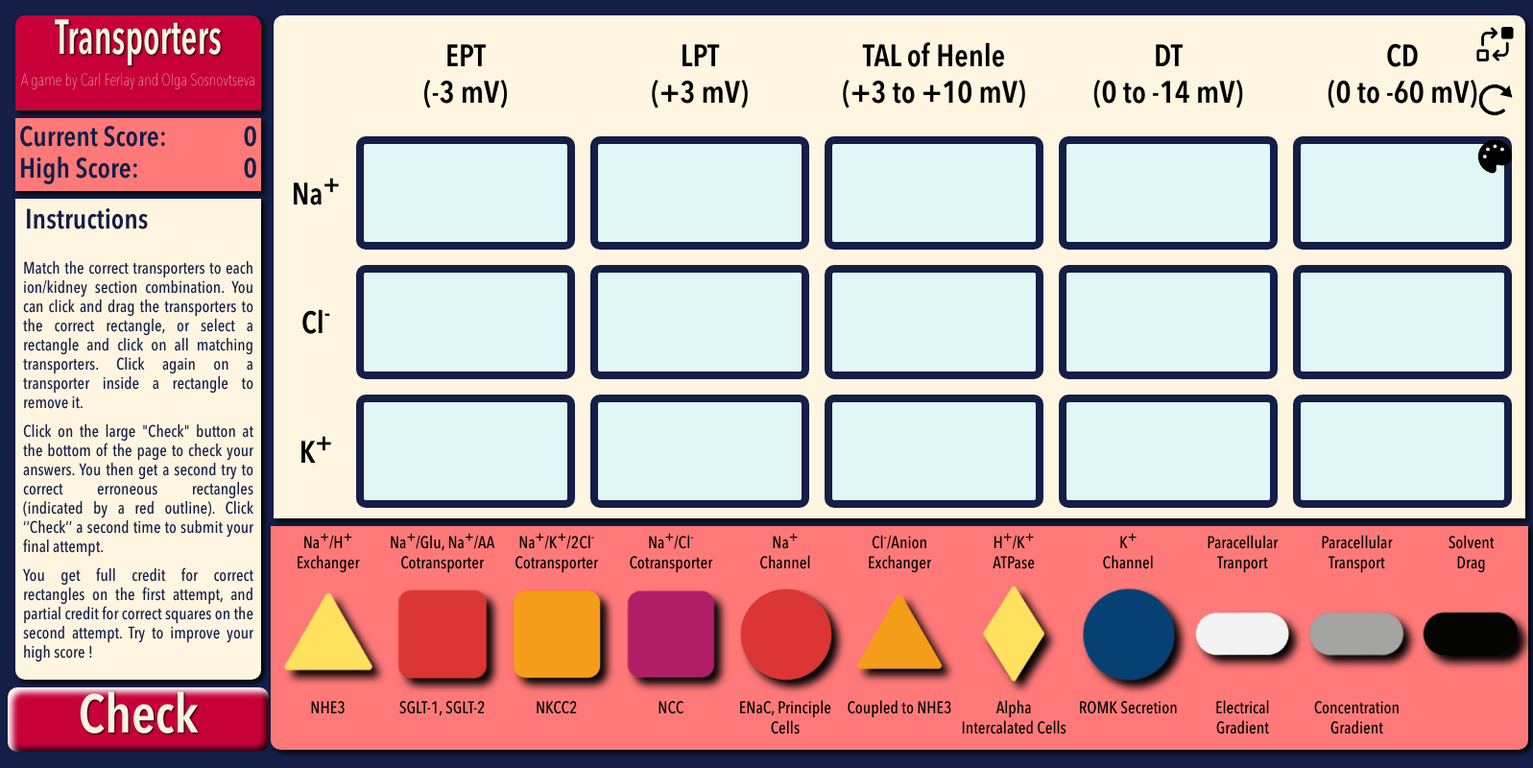
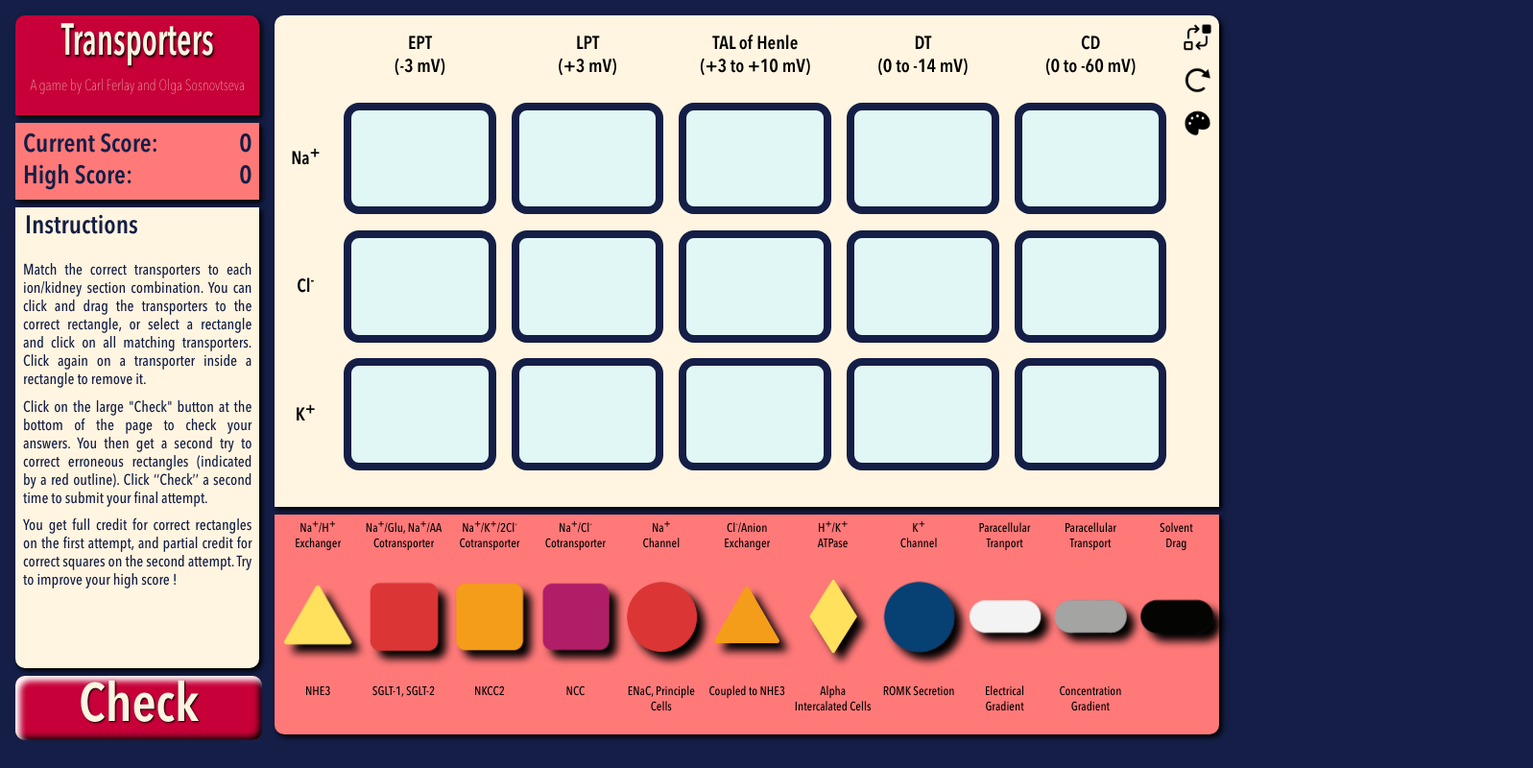
Before and after one commit to olgaUCPH/physioGames, a plain HTML site: page index.html in a window 1280 px wide. Shown: the whole page at 96% size, 1597 px wide, since content can reach past the window. Drawn offline with Linux system fonts and the light colour scheme.

Commit message:
Fixed Landscape display
hopefully

```diff
--- a/script.js
+++ b/script.js
@@ -134,8 +134,11 @@ function removeShape(container, smallShape){
 
 function realignSmallShapes(container) {
     const smallShapes = container.querySelectorAll('.smallShape');
+    const width = container.clientWidth - 20*(Math.min(smallShapes.length,3)-1);
+    const size = Math.min(width/(Math.min(smallShapes.length,3)), container.clientHeight/(smallShapes.length < 4 ? 1:2));
+    display(container.clientWidth/2);
     smallShapes.forEach(shape => {
-        shape.style.width = "calc("+Math.max(0.9 * Math.pow(0.75,smallShapes.length - 1),0.45)+"*12.8vh)";
+        shape.style.width = size+'px';
       });
 }
 
--- a/styles.css
+++ b/styles.css
@@ -62,23 +62,22 @@ body {
   }
 
 #leftColumn{
-    position: absolute;
     left: 0px;
-    margin: 1vh;
-    width: calc(max(17vw,34vh));
+    margin: calc(min(1vh,1vw));
+    width: calc(max(16vw,34vh));
     height: 95%;
     flex-wrap:wrap;
     justify-content: center;
     align-items: center;
-    font-size: 3.6vh;
+    font-size: calc(max(1.6vw,3.3vh));
 }
 
 #titleBox{
-    margin: 1vh;
+    margin: calc(min(1vh,1vw));
     background-color: var(--deep-highlight);
     color: var(--pseudo-white);
-    height: 13%;
-    width: auto;
+    height: 13vh;
+    width: 100%;
     border-top-left-radius: 10px;
     border-top-right-radius: 10px;
     text-align: center;
@@ -93,9 +92,9 @@ body {
 #title{
     font-size: 1.3em;
     font-weight: 700;
-    margin: 5px;
-    padding-top: 5px;
-    margin-bottom: 10px;
+    margin: calc(min(1vh,1vw));
+    padding-top: calc(min(1vh,1vw));
+    margin-bottom: calc(min(2vh,2vw));
     transform: scaleY(1.35);
     text-shadow: 1px 1px 2px black;
 }
@@ -103,16 +102,15 @@ body {
 #author{
     font-size: 0.6em;
     font-weight: 100;
-    margin: 5px;
-    margin-top: 5px;
+    margin: calc(min(1vh,1vw));
 }
 
 #scoreBox{
-    margin: 1vh;
+    margin: calc(min(1vh,1vw));
     background-color: var(--light-highlight);
     color: var(--pseudo-black);
-    width: auto;
-    height: 10%;
+    width: 100%;
+    height: 10vh;
     position: relative;
     -webkit-transition: background-color 0.5s ease-in-out;
     -moz-transition: background-color 0.5s ease-in-out;
@@ -125,16 +123,16 @@ body {
 .scoreText{
     font-weight: 700;
     font-size: 1em;
-    margin: 4px;
+    margin: calc(min(1vh,1vw));
     position: absolute;
 }
 
 #instructionsBox{
-    margin: 1vh;
+    margin: calc(min(1vh,1vw));
     background-color: var(--pseudo-white);
     color: var(--pseudo-black);
-    width: auto;
-    height: 66%;
+    width: 100%;
+    height: 60vh;
     text-align: justify;
     border-bottom-left-radius: 10px;
     border-bottom-right-radius: 10px;
@@ -165,7 +163,7 @@ body {
 
 
 #checkButton {
-  width: 100%;
+  width: 101%;
   appearance: none;
   background-color: var(--deep-highlight);
   border-radius: 10px;
@@ -178,7 +176,7 @@ body {
   font-size: 7vh;
   font-weight: 700;
   letter-spacing: -.24px;
-  margin: 0;
+  margin: 0 1vh 0 1vh;
   outline: none;
   quotes: auto;
   text-align: center;
@@ -203,10 +201,8 @@ body {
 
 
 #rightColumn{
-    position: absolute;
-    left: calc(max(17vw,34vh));
-    margin: 1vh 5px 1vh 5px;
-    width: calc(max(82%,165vh));
+    margin: calc(min(1vh,1vw));
+    width: calc(max(100vw - 17vw,100vh - 50vh));
     height: 95%;
     flex-wrap:wrap;
     justify-content: center;
@@ -215,9 +211,9 @@ body {
 }
 
 #gridContainer{
-    width: auto;
-    height: 69%;
-    margin: 1vh;
+    width: 99%;
+    height: 64vh;
+    margin: calc(min(1vh,1vw));
     background-color: var(--pseudo-white);
     border-top-left-radius: 10px;
     border-top-right-radius: 10px;
@@ -230,13 +226,13 @@ body {
     -ms-transition: background-color 0.5s ease-in-out;
     transition: background-color 0.5s ease-in-out;
     box-shadow: black 3px 3px 5px;
+    font-size: max(2.4vh,1.5vw);
 }
 
 #arsenalContainer{
-    width:auto;
-    height: 30%;
-    margin: 5px;
-    margin-top: 1vh;
+    width:99%;
+    height: 28vh;
+    margin: calc(min(1vh,1vw));
     background-color: var(--light-highlight);
     border-bottom-left-radius: 10px;
     border-bottom-right-radius: 10px;
@@ -250,22 +246,22 @@ body {
     -ms-transition: background-color 0.5s ease-in-out;
     transition: background-color 0.5s ease-in-out;
     box-shadow: black 3px 3px 5px;
+    font-size: max(1.6vh,1vw);
 }
 
 .row {
     display: flex;
-    margin: 0 10px 0 10px;
     height: auto;
     align-items: center;
 }
 
 .rectangle{
-    width: calc(max(12.8vw,26.5vh));
-    height: 12.8vh;
+    width: calc(-5px + 0.2*calc(max(100vw - 17vw,100vh - 50vh) - 7vw - 20*calc(max(0.5vw,1vh)) - 0.07*(max(100vw - 17vw,100vh - 50vh))));
+    height: 12.6vh;
     background-color: var(--rectangle-light);
-    margin: 1vh;
-    border-radius: 10px;
-    border-width: 1vh;
+    margin: calc(max(0.5vw,1vh));
+    border-radius: calc(2*max(0.5vw,1vh));
+    border-width: calc(max(0.5vw,1vh));
     border-style: solid;
     border-color: var(--pseudo-black);
     display: flex;
@@ -295,21 +291,20 @@ body {
 }
 
 .rowLabel{
-  width: calc(max(3.8vw,8.5vh));
-    height: auto;
-    text-align: center;
-    font-size: 4vh;
-    font-weight: 700;
+  width: calc(0.06*(max(100vw - 17vw,100vh - 50vh)));
+  height: auto;
+  text-align: center;
+  font-weight: 700;
 }
 
 .columnLabel{
-    width: calc(max(12.8vw,26.5vh));
-    margin: 1vh;
+  width: calc(-5px + 0.2*calc(max(100vw - 17vw,100vh - 50vh) - 7vw - 20*calc(max(0.5vw,1vh)) - 0.07*(max(100vw - 17vw,100vh - 50vh))));
+  margin: calc(max(0.5vw,1vh));
+  margin-top: 0;
     text-align: center;
-    font-size: 4vh;
     font-weight: 700;
-    border-radius: 10px;
-    border-width: 1vh;
+    border-radius: calc(2*max(0.5vw,1vh));
+    border-width: calc(max(0.5vw,1vh));
     border-style: solid;
     border-color: var(--pseudo-white);
     -webkit-transition: border-color 0.5s ease-in-out;
@@ -330,12 +325,12 @@ body {
 }
 
 .transporterImage{
-    height: 13vh;
+    width: calc(0.075*max(100vw - 17vw,100vh - 50vh));;
     margin: 5px;
     position: absolute;
-    top: 23%;
-    -webkit-filter: drop-shadow(7px 7px 4px black);
-    filter: drop-shadow(7px 7px 4px black);
+    top: calc(45% - 0.04*max(100vw - 21vw,100vh - 50vh));
+    -webkit-filter: drop-shadow(calc(max(0.5vw,1vh)) calc(max(0.5vw,1vh)) 4px black);
+    filter: drop-shadow(calc(max(0.5vw,1vh)) calc(max(0.5vw,1vh)) 4px black);
     cursor: pointer;
     -webkit-transition: scale 0.3s ease-in-out;
     -moz-transition: scale 0.3s ease-in-out;
@@ -367,7 +362,6 @@ body {
 .transporterLabel{
     width: 100%;
     height: 20%;
-    font-size: 2.2vh;
     margin: 0px;
     position: absolute;
 }
@@ -448,8 +442,8 @@ body {
 
 #buttonsColumn{
   position: absolute;
-  right: calc(max(0.6vw,1.2vh));
-  width: calc(max(2.75vw,6.45vh));
+  right: 0.5vw;
+  width: 3vw;
   display: flex;
   flex-wrap: wrap;
 }
@@ -458,7 +452,7 @@ body {
   cursor: pointer;
   width: 75%;
   height: auto;
-  padding: 10px;
+  padding: calc(max(0.5vw,1vh));
   -webkit-transition: all 0.3s ease-in-out;
   -moz-transition: all 0.3s ease-in-out;
   -o-transition: all 0.3s ease-in-out;
```
